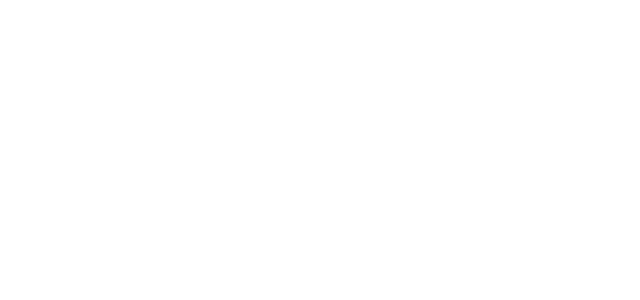
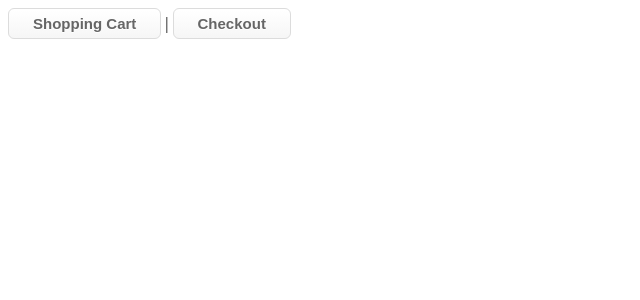
Before and after one commit to atculpepper/angularShoppingCart, an Angular app in the folder angular-shopping-router/: page / in a window 1280 px wide. Shown: the top 300 px of the page, without its empty margins (0-640 px from the left). Built offline with nearby package versions, Linux system fonts and the light colour scheme.

Commit message:
added a nav to app template with routerLinks to two components

```diff
--- a/angular-shopping-router/src/app/app.component.css
+++ b/angular-shopping-router/src/app/app.component.css
@@ -0,0 +1,34 @@
+.button {
+  box-shadow: inset 0px 1px 0px 0px #ffffff;
+  background: linear-gradient(to bottom, #ffffff 5%, #f6f6f6 100%);
+  background-color: #ffffff;
+  border-radius: 6px;
+  border: 1px solid #dcdcdc;
+  display: inline-block;
+  cursor: pointer;
+  color: #666666;
+  font-family: Arial;
+  font-size: 15px;
+  font-weight: bold;
+  padding: 6px 24px;
+  text-decoration: none;
+  text-shadow: 0px 1px 0px #ffffff;
+  outline: 0;
+}
+.activebutton {
+  box-shadow: inset 0px 1px 0px 0px #dcecfb;
+  background: linear-gradient(to bottom, #bddbfa 5%, #80b5ea 100%);
+  background-color: #bddbfa;
+  border-radius: 6px;
+  border: 1px solid #84bbf3;
+  display: inline-block;
+  cursor: pointer;
+  color: #ffffff;
+  font-family: Arial;
+  font-size: 15px;
+  font-weight: bold;
+  padding: 6px 24px;
+  text-decoration: none;
+  text-shadow: 0px 1px 0px #528ecc;
+  outline: 0;
+}
--- a/angular-shopping-router/src/app/app.component.html
+++ b/angular-shopping-router/src/app/app.component.html
@@ -1,4 +1,9 @@
 <router-outlet></router-outlet>
+
+<nav>
+  <a class="button" routerLink="/shopping-cart">Shopping Cart</a> |
+  <a class="button" routerLink="/checkout">Checkout</a>
+</nav>
 
 <!-- <h1>Angular Shopping Cart</h1>
 <app-shopping-cart></app-shopping-cart> -->
```
